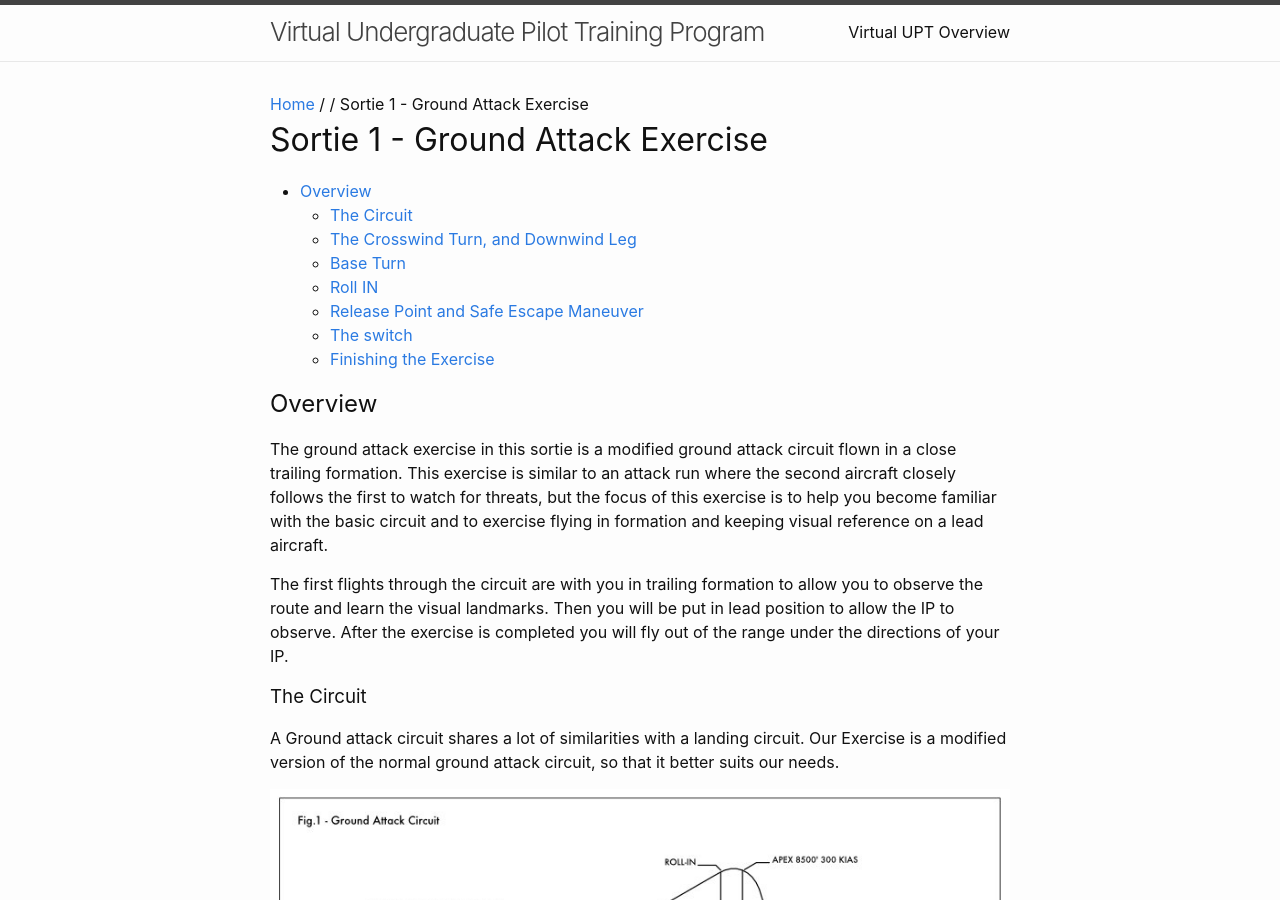
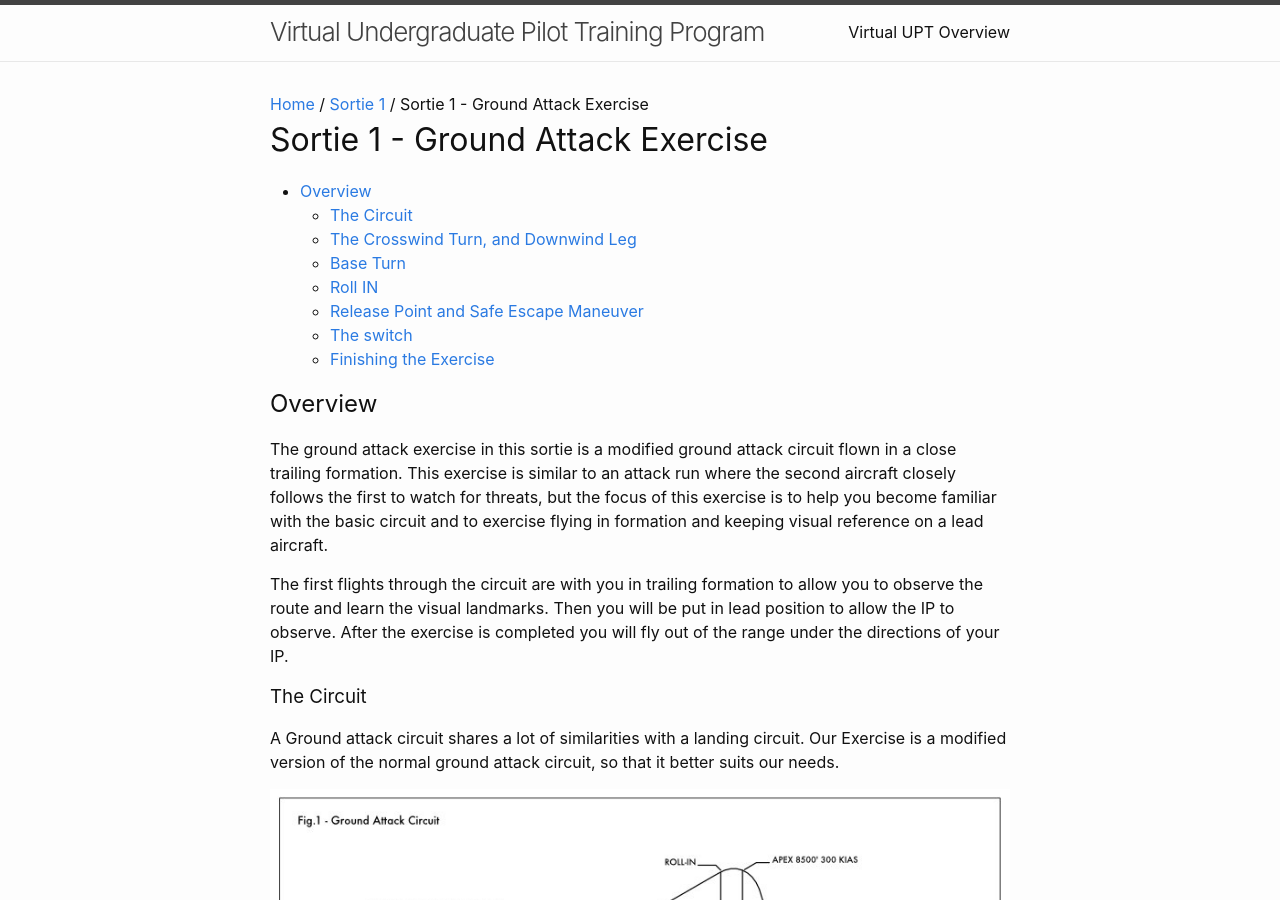
Before and after one commit to itsdotbmp/Undergraduate-Pilot-Training, a Jekyll site: the page built from sortie-1/ground_attack/index.md, in a window 1280 px wide and 900 px high. Built offline with Jekyll 4.4.1, drawn with Linux system fonts in a browser that asks for light colours.

Commit message:
Update breadcrumbs.html

```diff
--- a/_includes/breadcrumbs.html
+++ b/_includes/breadcrumbs.html
@@ -5,7 +5,7 @@
     {% if forloop.last %}
       / {{ page.title }}
     {% else %}
-      / <a href="{% assign crumb_limit = forloop.index | plus: 1 %}{% for crumb in crumbs limit: crumb_limit %}{{ crumb | append: '/' | replace:'without-plugin/','without-plugins/' }}{% endfor %}">{{ crumb.permalink }}</a>
+      / <a href="{% assign crumb_limit = forloop.index | plus: 1 %}{% for crumb in crumbs limit: crumb_limit %}{{ crumb.permalink | append: '/' | replace:'without-plugin/','without-plugins/' }}{% endfor %}">{{ crumb | replace:'-',' ' | remove:'.html' | capitalize }}</a>
     {% endif %}
   {% endfor %}
 </div>
```
